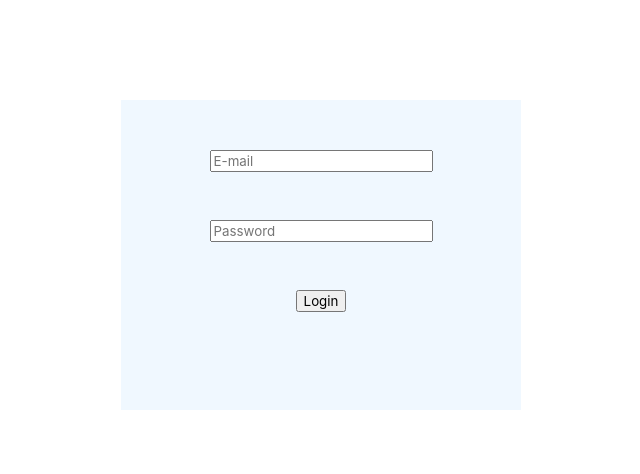
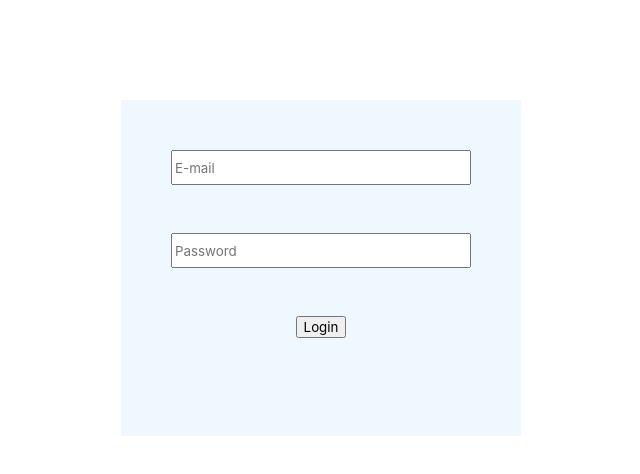
Before and after one commit to manasabingi115/payment-gateway, a React (Create React App) app: page / in a window 1280 px wide. Shown: the top 474 px of the page, without its empty margins (319-959 px from the left). Built offline with nearby package versions, Linux system fonts and the light colour scheme.

Commit message:
1 file modified

```diff
--- a/src/style.css
+++ b/src/style.css
@@ -14,3 +14,8 @@
   align-items: center;
   justify-content: center;
 }
+#email,
+#password {
+  width: 100%;
+  height: 35px;
+}
```
